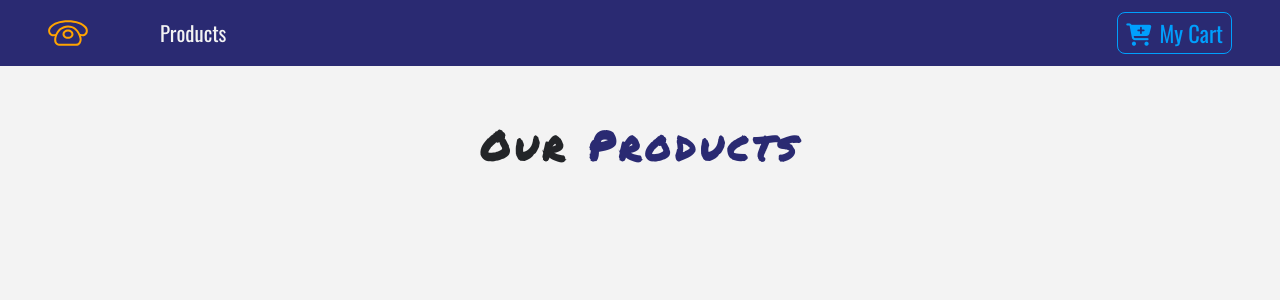
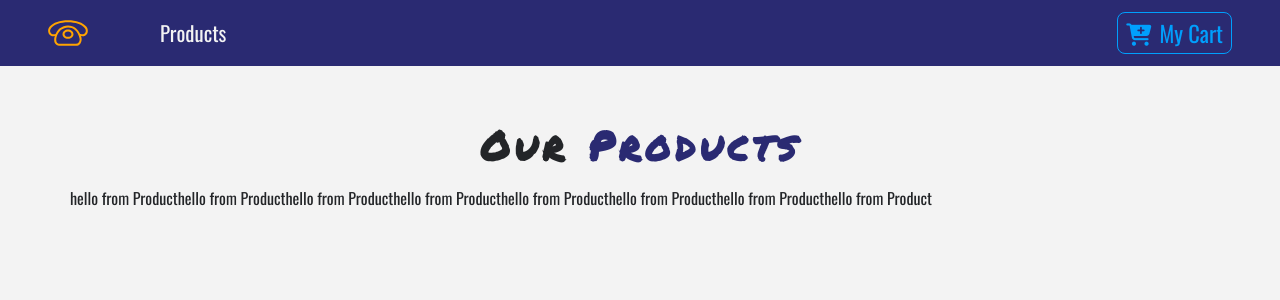
Before and after one commit to yoniakabecky/e-commerce-site, a React (Create React App) app: page / in a window 1280 px wide. Shown: the top 300 px of the page. Built offline with nearby package versions, Linux system fonts and the light colour scheme.

Commit message:
Setup Context

```diff
--- a/src/components/ProductList.js
+++ b/src/components/ProductList.js
@@ -1,23 +1,27 @@
 import React, { Component } from 'react';
 import Product from './Product';
 import Title from './Title';
+import { ProductConsumer } from '../context';
 
 export class ProductList extends Component {
-  state = {
-    products: []
-  };
-
   render() {
     return (
       <>
         <div className="py-5">
           <div className="container">
             <Title name="our" title="products" />
-            <div className="row"></div>
+            <div className="row">
+              <ProductConsumer>
+                {value => {
+                  return value.products.map(product => {
+                    return <Product product={product} key={product.id} />
+                  })
+                }}
+              </ProductConsumer>
+            </div>
           </div>
         </div>
       </>
-      // <Product />
     );
   }
 }
--- /dev/null
+++ b/src/context.js
@@ -0,0 +1,35 @@
+import React, { Component } from 'react';
+import { storeProducts, detailProduct } from './data';
+
+const ProductContext = React.createContext();
+
+class ProductProvider extends Component {
+  state = {
+    products: storeProducts,
+    detailProduct
+  };
+
+  handleDetail = () => {
+    console.log("handle detail")
+  }
+
+  addToCart = () => {
+    console.log("add something to cart")
+  }
+
+  render() {
+    return (
+      <ProductContext.Provider value={{
+        ...this.state,
+        handleDetail: this.handleDetail,
+        addToCart: this.addToCart
+      }}>
+        {this.props.children}
+      </ProductContext.Provider>
+    );
+  }
+}
+
+const ProductConsumer = ProductContext.Consumer;
+
+export { ProductProvider, ProductConsumer };
--- a/src/index.js
+++ b/src/index.js
@@ -3,12 +3,15 @@ import ReactDOM from 'react-dom';
 import './index.css';
 import App from './App';
 import { BrowserRouter as Router } from 'react-router-dom';
+import { ProductProvider } from './context';
 import * as serviceWorker from './serviceWorker';
 
 ReactDOM.render(
-  <Router>
-    <App />
-  </Router>
+  <ProductProvider>
+    <Router>
+      <App />
+    </Router>
+  </ProductProvider>
   , document.getElementById('root'));
 
 // If you want your app to work offline and load faster, you can change
```
